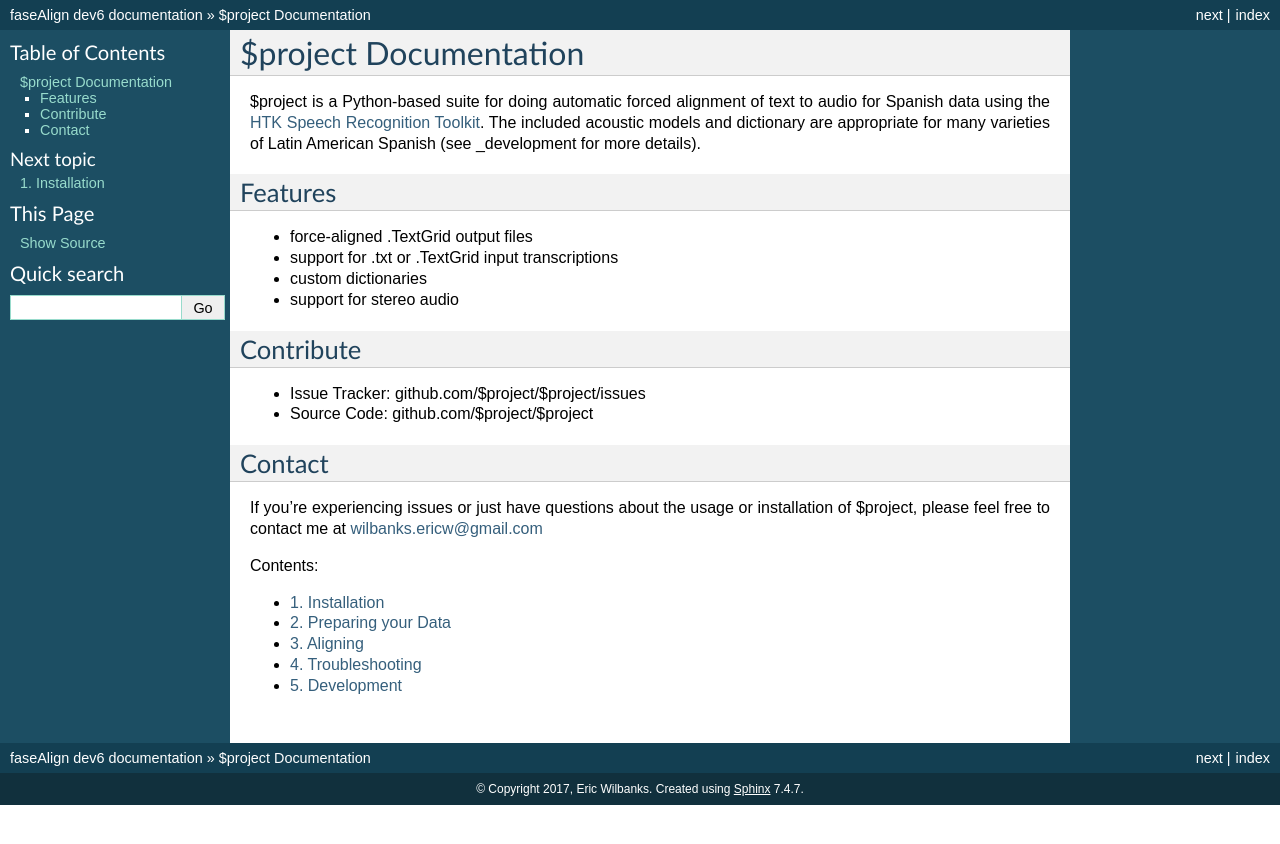
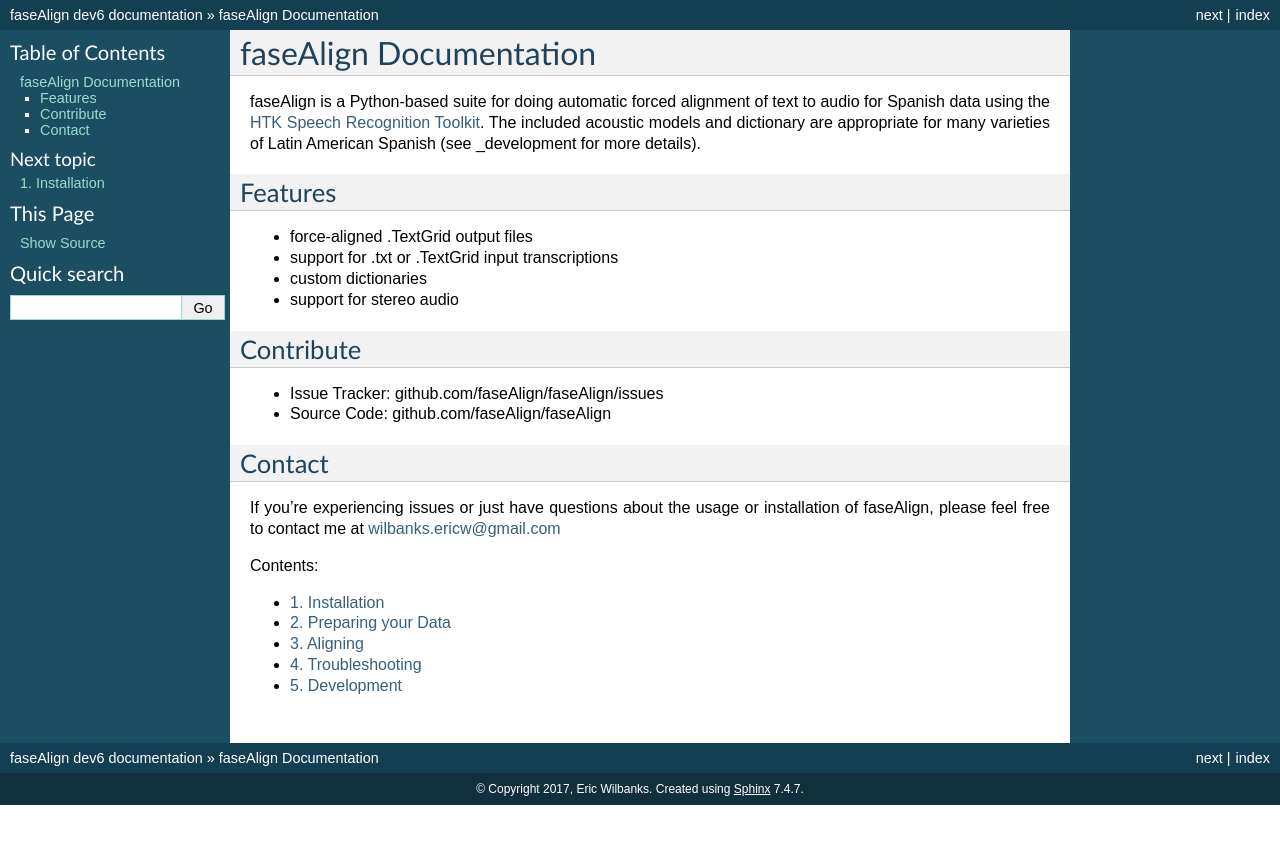
Before and after one commit to EricWilbanks/faseAlign, a Sphinx documentation site: the page built from docs/index.rst, in a window 1280 px wide. Shown: the top 844 px of the page. Built offline with Sphinx 7.4.7, drawn with Linux system fonts in a browser that asks for light colours.

Commit message:
initial docs

```diff
--- a/docs/index.rst
+++ b/docs/index.rst
@@ -3,10 +3,10 @@
    You can adapt this file completely to your liking, but it should at least
    contain the root `toctree` directive.
 
-$project Documentation
+faseAlign Documentation
 =====================================
 
-$project is a Python-based suite for doing automatic forced alignment of text to audio for Spanish data using the `HTK Speech Recognition Toolkit <http://htk.eng.cam.ac.uk/>`_. The included acoustic models and dictionary are appropriate for many varieties of Latin American Spanish (see _development for more details).
+faseAlign is a Python-based suite for doing automatic forced alignment of text to audio for Spanish data using the `HTK Speech Recognition Toolkit <http://htk.eng.cam.ac.uk/>`_. The included acoustic models and dictionary are appropriate for many varieties of Latin American Spanish (see _development for more details).
 
 Features
 --------
@@ -18,14 +18,14 @@
 
 Contribute
 ----------
-- Issue Tracker: github.com/$project/$project/issues
-- Source Code: github.com/$project/$project
+- Issue Tracker: github.com/faseAlign/faseAlign/issues
+- Source Code: github.com/faseAlign/faseAlign
 
 
 Contact
 -------
 
-If you're experiencing issues or just have questions about the usage or installation of $project, please feel free to contact me at wilbanks.ericw@gmail.com
+If you're experiencing issues or just have questions about the usage or installation of faseAlign, please feel free to contact me at wilbanks.ericw@gmail.com
 
 .. toctree::
    :maxdepth: 2
```
